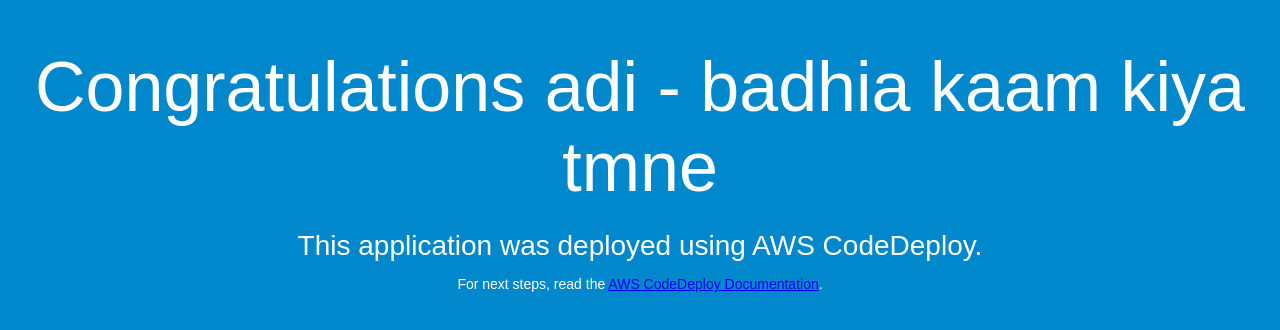
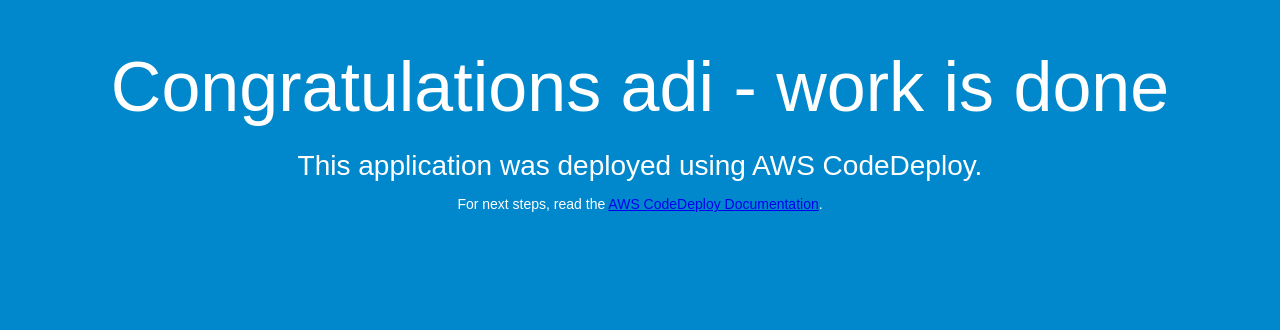
Before and after one commit to azerva0711/ame_adi, a plain HTML site: page index.html in a window 1280 px wide. Drawn offline with Linux system fonts and the light colour scheme.

Commit message:
Update index.html

```diff
--- a/index.html
+++ b/index.html
@@ -26,7 +26,7 @@
 </head>
 <body>
   <div align="center">
-    <h1>Congratulations adi - badhia kaam kiya tmne</h1>
+    <h1>Congratulations adi - work is done </h1>
     <h2>This application was deployed using AWS CodeDeploy.</h2>
     <p>For next steps, read the <a href="http://aws.amazon.com/documentation/codedeploy">AWS CodeDeploy Documentation</a>.</p>
   </div>
```
